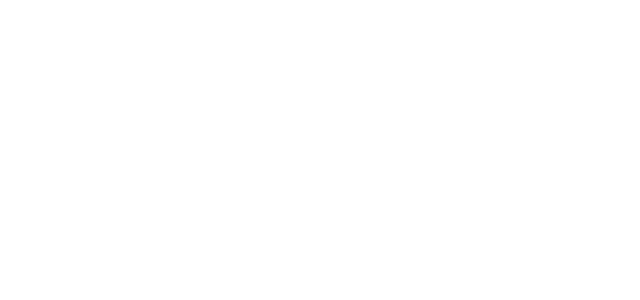
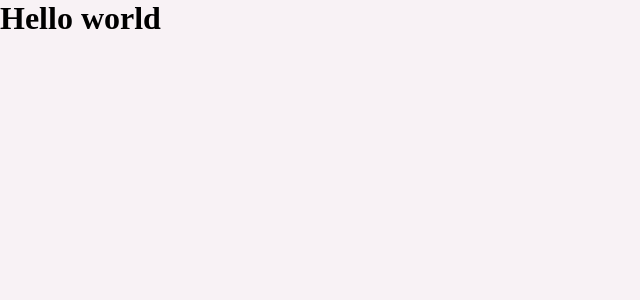
Before and after one commit to mfortunat0/dtmoney, a React (Create React App) app: page / in a window 1280 px wide. Shown: the top 300 px of the page, without its empty margins (0-640 px from the left). Built offline with nearby package versions, Linux system fonts and the light colour scheme.

Commit message:
criando estilos globais

```diff
--- a/src/App.tsx
+++ b/src/App.tsx
@@ -1,3 +1,10 @@
+import { GlobalStyle } from "./styles/global";
+
 export function App() {
-  return <div className="App"></div>;
+  return (
+    <div className="App">
+      <h1>Hello world</h1>
+      <GlobalStyle />
+    </div>
+  );
 }
--- /dev/null
+++ b/src/styles/global.ts
@@ -0,0 +1,42 @@
+import { createGlobalStyle } from "styled-components";
+
+export const GlobalStyle = createGlobalStyle`
+  :root{
+    --background: #f8f2f5;
+    --red: #e52e4d;
+    --blue: #5429cc;
+    --blue-ligth: #6933ff;
+    --text-title: #363f5f;
+    --text-body: #969cb3;
+    --shape: #fff;
+  }
+
+  *{
+    margin: 0;
+    padding: 0;
+    box-sizing: border-box;
+  }
+
+  html{
+    @media(max-width: 1080px){
+      font-size: 93.75%;
+    }
+    @media(max-width: 720px){
+      font-size: 87.5%;
+    }
+  }
+
+  body{
+    background: var(--background);
+    --webkit-font-smoothing: antialiased
+  }
+
+  button{
+    cursor: pointer;
+  }
+
+  [disabled]{
+    opacity: 0.6;
+    cursor: not-allowed;
+  }
+`;
```
